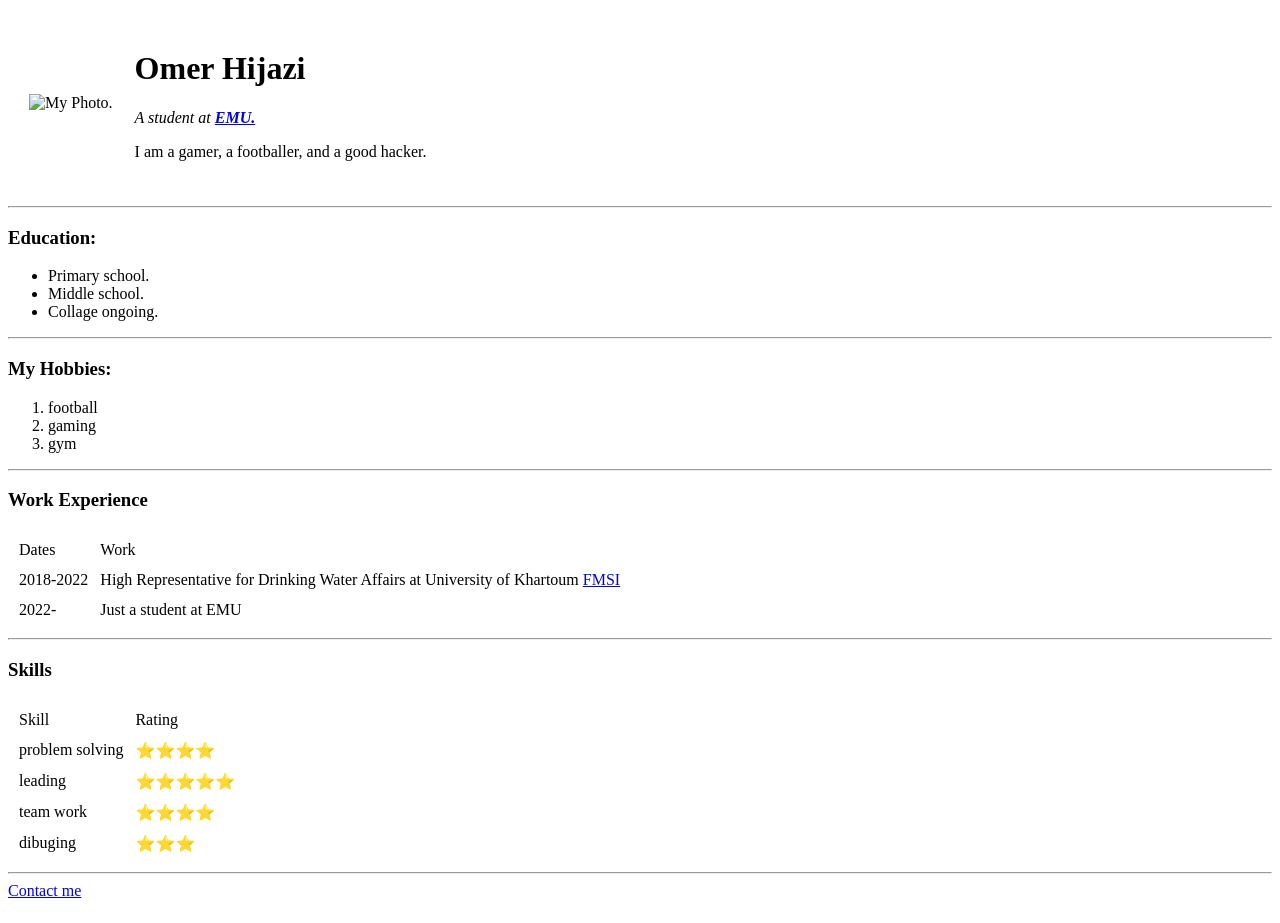
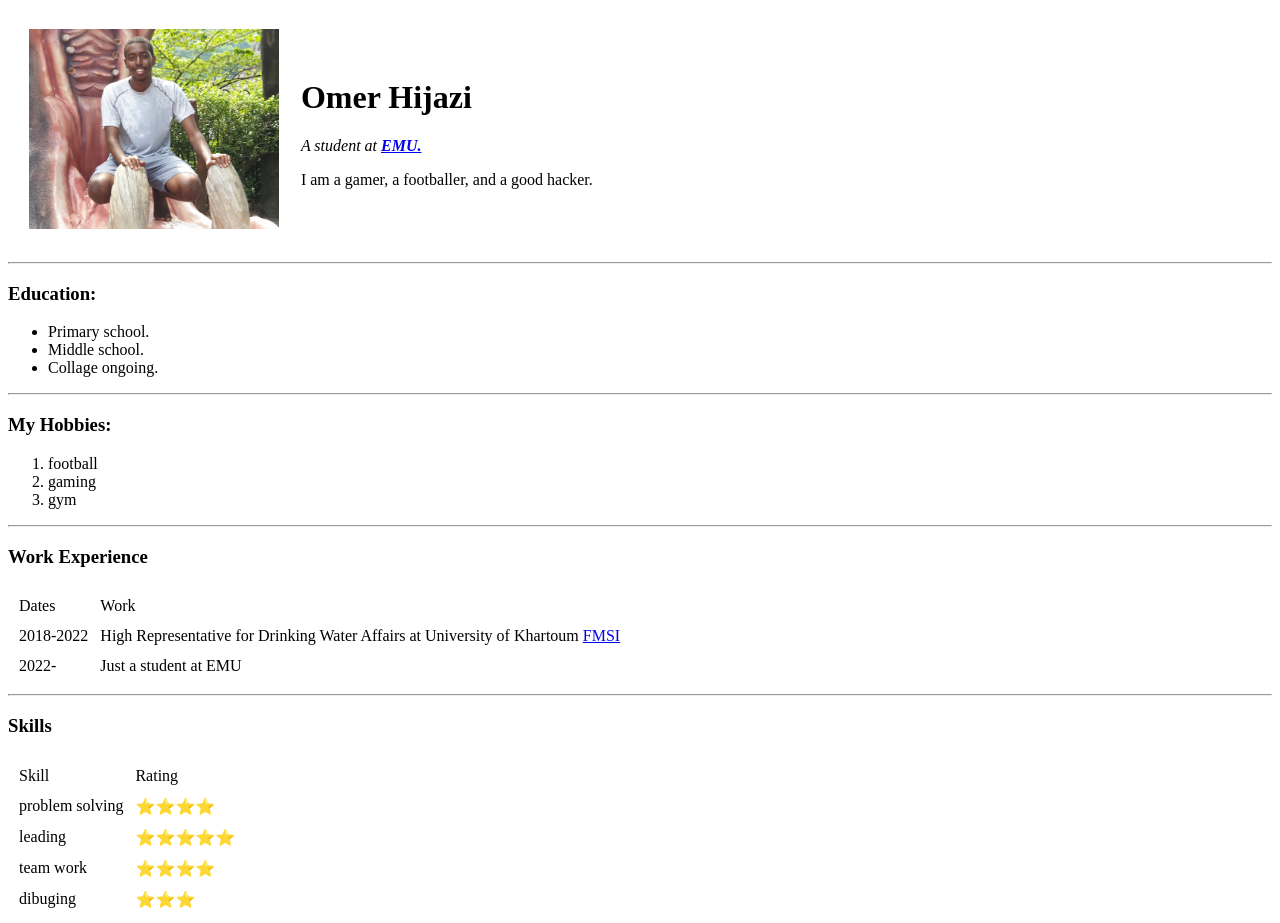
Before and after one commit to omerhijazi/cv, a plain HTML site: page index.html in a window 1280 px wide. Shown: the top 923 px of the page. Drawn offline with Linux system fonts and the light colour scheme; the site is published under a folder, as on GitHub Pages, so addresses that start at the root find nothing.

Commit message:
Update index.html
edited the path for the photo

```diff
--- a/index.html
+++ b/index.html
@@ -10,7 +10,7 @@
 
         <table cellspacing="20">
             <tr>
-                <td><img src="/photos/20190702_1539152.jpg" alt="My Photo." height="200px"></td>
+                <td><img src="photos/20190702_1539152.jpg" alt="My Photo." height="200px"></td>
                 <td><h1>Omer Hijazi</h1>
 
                     <p><em> A student at <strong><a href="https://www.emu.edu.tr/en">EMU.</a></strong> </em></p>
```
